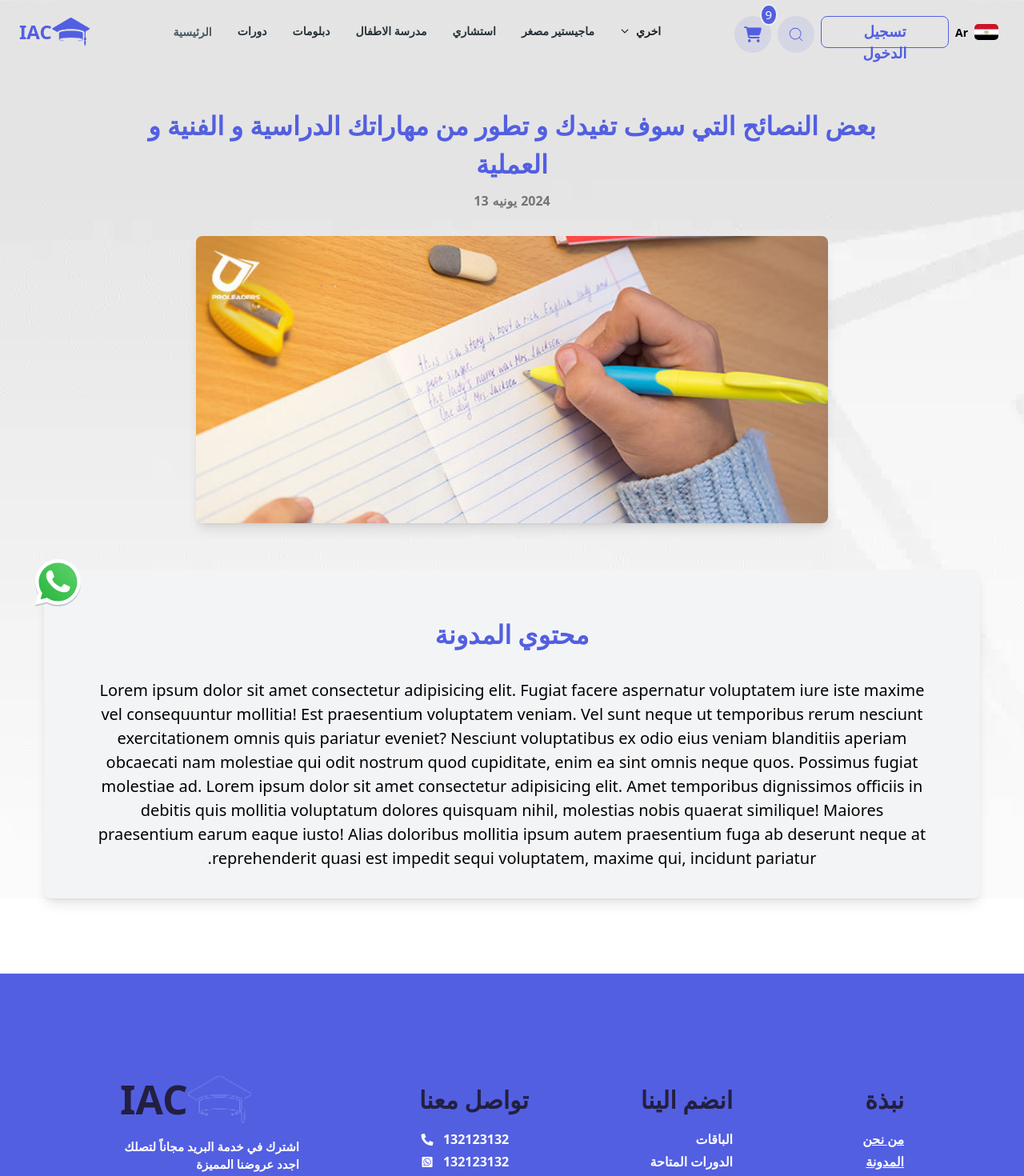
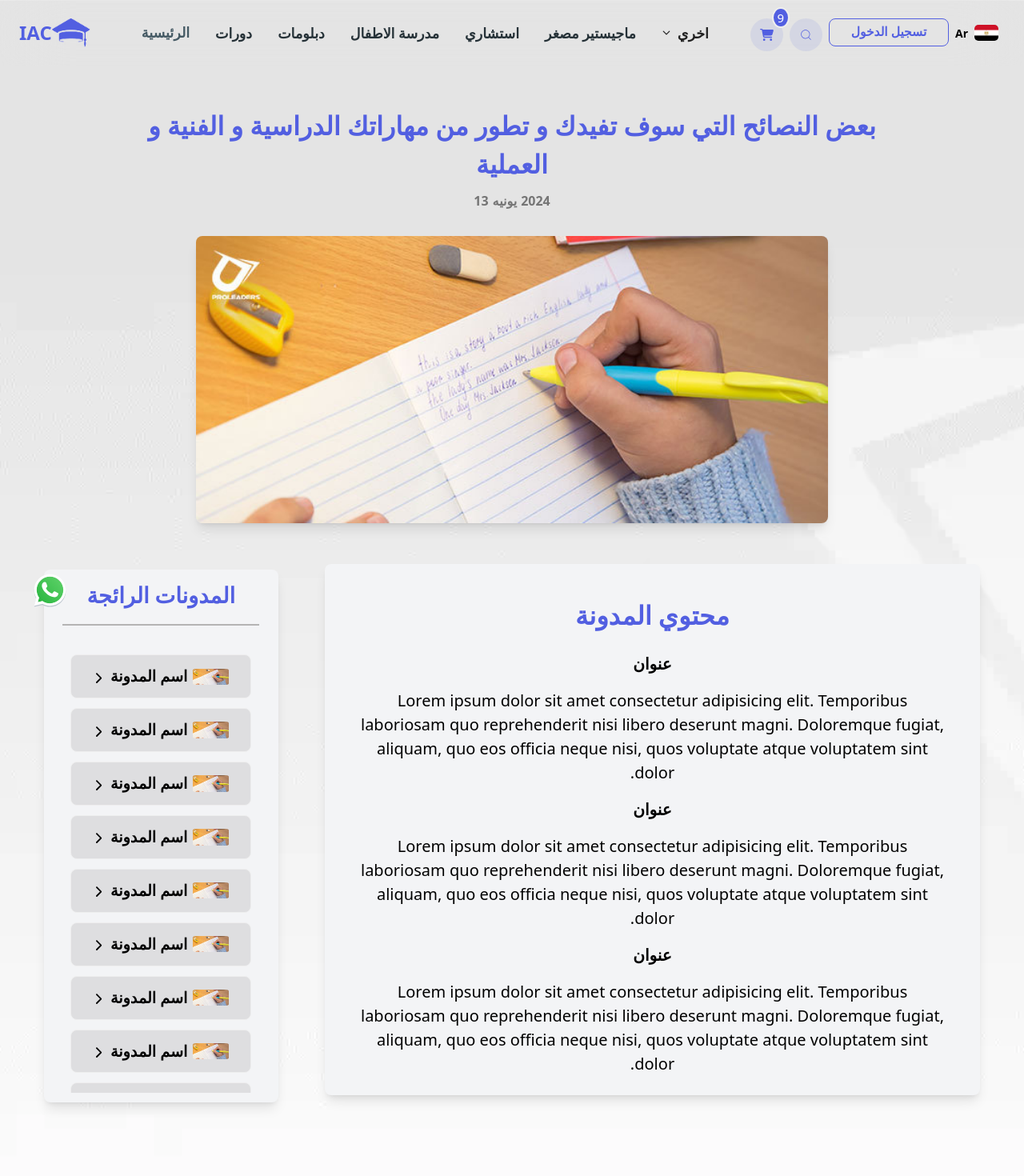
Before and after one commit to AEbdoRohman/Learning-System, a React (Vite) app: page /blog in a window 1280 px wide. Shown: the top 1470 px of the page at 80% size. Built offline with nearby package versions, Linux system fonts and the light colour scheme.

Commit message:
blogSidebar and some updates

```diff
--- a/src/components/auth/Login.jsx
+++ b/src/components/auth/Login.jsx
@@ -1,5 +1,7 @@
+import { useTranslation } from "react-i18next";
 import { Link } from "react-router-dom";
 const Login = () => {
+  const{t} = useTranslation();
   return (
     <section className="fixed top-0 left-0  w-full h-[100vh]  bg-black bg-opacity-50 z-[100] mt-[0px] flex items-center justify-center">
       <div className="p-4 w-[500px] mx-[20px] h-[513px] bg-white rounded-[30px]">
--- a/src/components/home/BLogHome.jsx
+++ b/src/components/home/BLogHome.jsx
@@ -1,10 +1,10 @@
-import React from 'react'
+import React from "react";
 import { IoIosArrowBack } from "react-icons/io";
 import { Link } from "react-router-dom";
 const BLogHome = () => {
   return (
     <section>
-        <div className='container mx-auto' >
+      <div className="container mx-auto">
         <div className="flex items-center justify-between p-3 border-[1px] border-mainColor border-dashed">
           <Link to="/blog" className="flex items-center text-[1.2rem]">
             <IoIosArrowBack size={22} className="text-blue-700 mt-1" />
@@ -12,31 +12,60 @@ const BLogHome = () => {
           </Link>
           <h3 className="text-[1.2rem] font-bold">اقرأ في المدونة</h3>
         </div>
-            <div className='mt-[2.5rem] grid grid-cols-1 md:grid-cols-2 lg:grid-cols-3 place-items-center gap-[1.5rem]'>
-                <Link to={'/blog'} className='rounded-lg cursor-pointer w-[85%] relative transition-all duration-300 group'>
-                    <img src="/src/assets/images/modawana.jpg" className='rounded-lg w-100' alt="" />
-                    <div className='absolute bg-black bg-opacity-50 w-[100%] h-[100%] top-0 left-0 rounded-lg flex items-center justify-center text-white text-center p-[5%] opacity-0 transition-all duration-300 group-hover:opacity-100'>
-                        <div className='border-[1px] border-white w-[100%] h-[100%] font-semibold flex items-center justify-center rounded-lg'>بعض النصائح التي سوف تفيدك و تطور من مهاراتك الدراسية و الفنية و العملية </div>
+        <div className="mt-[2.5rem] grid grid-cols-1 md:grid-cols-2 lg:grid-cols-3 place-items-center gap-[1rem]">
+          <Link
+            to={"/blog"}
+            className="rounded-lg cursor-pointer w-[90%] relative transition-all duration-700 group overflow-hidden"
+          >
+            <img
+              src="/src/assets/images/modawana.jpg"
+              className="rounded-lg w-full transform transition-transform duration-700 group-hover:scale-110 group-hover:rotate-3"
+              alt=""
+            />
+            <div className="absolute bg-black bg-opacity-50 w-[100%] h-[100%] top-0 left-0 rounded-lg flex items-center justify-center text-white text-center p-[5%] opacity-0 transform transition-all duration-700 group-hover:opacity-100 group-hover:scale-100 group-hover:translate-y-0">
+              <div className="border-[1px] border-white w-[100%] h-[100%] font-semibold flex items-center justify-center rounded-lg transform scale-90 group-hover:scale-100 transition-transform duration-700">
+                بعض النصائح التي سوف تفيدك و تطور من مهاراتك الدراسية و الفنية و
+                العملية
+              </div>
             </div>
           </Link>
 
-                <Link to={'/blog'} className='rounded-lg cursor-pointer w-[85%] relative transition-all duration-300 group'>
-                    <img src="/src/assets/images/modawana.jpg" className='rounded-lg w-100' alt="" />
-                    <div className='absolute bg-black bg-opacity-50 w-[100%] h-[100%] top-0 left-0 rounded-lg flex items-center justify-center text-white text-center p-[5%] opacity-0 transition-all duration-300 group-hover:opacity-100'>
-                    <div className='border-[1px] border-white w-[100%] h-[100%] font-semibold flex items-center justify-center rounded-lg'>بعض النصائح التي سوف تفيدك و تطور من مهاراتك الدراسية و الفنية و العملية </div>
+          <Link
+            to={"/blog"}
+            className="rounded-lg cursor-pointer w-[90%] relative transition-all duration-1000 group overflow-hidden"
+          >
+            <img
+              src="/src/assets/images/modawana.jpg"
+              className="rounded-lg w-full transform transition-transform duration-1000 group-hover:scale-110 group-hover:rotate-3"
+              alt=""
+            />
+            <div className="absolute bg-black bg-opacity-50 w-[100%] h-[100%] top-0 left-0 rounded-lg flex items-center justify-center text-white text-center p-[5%] opacity-0 transform transition-all duration-700 group-hover:opacity-100 group-hover:scale-100 group-hover:translate-y-0">
+              <div className="border-[1px] border-white w-[100%] h-[100%] font-semibold flex items-center justify-center rounded-lg transform scale-90 group-hover:scale-100 transition-transform duration-700">
+                بعض النصائح التي سوف تفيدك و تطور من مهاراتك الدراسية و الفنية و
+                العملية
+              </div>
             </div>
           </Link>
-
-                <Link to={'/blog'} className='rounded-lg cursor-pointer w-[85%] relative transition-all duration-300 group'>
-                    <img src="/src/assets/images/modawana.jpg" className='rounded-lg w-100' alt="" />
-                    <div className=' absolute bg-black bg-opacity-50 w-[100%] h-[100%] top-0 left-0 rounded-lg flex items-center justify-center text-white text-center p-[5%] opacity-0 transition-all duration-300 group-hover:opacity-100'>
-                    <div className='border-[1px] border-white w-[100%] h-[100%] font-semibold flex items-center justify-center rounded-lg'>بعض النصائح التي سوف تفيدك و تطور من مهاراتك الدراسية و الفنية و العملية </div>
+          <Link
+            to={"/blog"}
+            className="rounded-lg cursor-pointer w-[90%] relative transition-all duration-1000 group overflow-hidden"
+          >
+            <img
+              src="/src/assets/images/modawana.jpg"
+              className="rounded-lg w-full transform transition-transform duration-1000 group-hover:scale-110 group-hover:rotate-3"
+              alt=""
+            />
+            <div className="absolute bg-black bg-opacity-50 w-[100%] h-[100%] top-0 left-0 rounded-lg flex items-center justify-center text-white text-center p-[5%] opacity-0 transform transition-all duration-700 group-hover:opacity-100 group-hover:scale-100 group-hover:translate-y-0">
+              <div className="border-[1px] border-white w-[100%] h-[100%] font-semibold flex items-center justify-center rounded-lg transform scale-90 group-hover:scale-100 transition-transform duration-700">
+                بعض النصائح التي سوف تفيدك و تطور من مهاراتك الدراسية و الفنية و
+                العملية
+              </div>
             </div>
           </Link>
         </div>
       </div>
     </section>
-  )
-}
+  );
+};
 
-export default BLogHome
+export default BLogHome;
--- a/src/components/home/WhatsAppIcon.jsx
+++ b/src/components/home/WhatsAppIcon.jsx
@@ -2,7 +2,7 @@ import { Link } from "react-router-dom";
 
 const WhatsAppIcon = () => {
   return (
-    <div className="fixed  bottom-[30px] left-[30px] z-[100] w-[50px] h-[50px] md:bottom-[40px] md:left-[40px] md:z-[100] md:w-[65px] md:h-[65px] md: cursor-pointer">
+    <div className="fixed  bottom-[30px] left-[30px] z-[100] w-[35px] h-[35px] md:bottom-[40px] md:left-[40px] md:z-[100] md:w-[45px] md:h-[45px] md: cursor-pointer">
       <Link
         to="https://wa.me/pnoneNumber?text=التواصل%20مع%20IAC."
         target="_blank"
--- a/src/pages/BlogPage.jsx
+++ b/src/pages/BlogPage.jsx
@@ -1,25 +1,90 @@
-import React from 'react'
+import React from "react";
+import { IoIosArrowForward } from "react-icons/io";
+
 
 const BlogPage = () => {
   return (
     <section>
-        <div className='min-h-[100vh] bg-[url("/src/assets/images/background.png")] bg-cover bg-center'>
-                <div className='pt-[4.8rem] container '>
-                    <div className='flex items-center flex-col justify-center px-[5%] py-[3%]'>
-                        <h1 className='block text-[2rem] font-[700] text-mainColor px-[5%] mt-[2%] text-center'>بعض النصائح التي سوف تفيدك و تطور من مهاراتك الدراسية و الفنية و العملية </h1>
-                        <div className=' mt-[1%] text-gray-600 font-semibold flex'><p>2024</p><p className='px-[5px]'>يونيه</p><p>13</p></div>
-                        <img src="/src/assets/images/modawana.jpg" alt="image" className='shadow-lg mt-[3%] w-[75%] rounded-lg'  />
-                    </div>
+      <div className='min-h-[100vh] bg-[url("/src/assets/images/background.png")] bg-cover bg-center '>
+        <div className="py-[4.8rem] container ">
+          <div className=" flex items-center flex-col justify-center px-[5%] py-[3%]">
+            <h1 className="block text-[2rem] font-[700] text-mainColor px-[5%] mt-[2%] text-center">
+              بعض النصائح التي سوف تفيدك و تطور من مهاراتك الدراسية و الفنية و
+              العملية{" "}
+            </h1>
+            <div className=" mt-[1%] text-gray-600 font-semibold flex">
+              <p>2024</p>
+              <p className="px-[5px]">يونيه</p>
+              <p>13</p>
+            </div>
+            <img
+              src="/src/assets/images/modawana.jpg"
+              alt="image"
+              className="shadow-lg mt-[3%] w-[75%] rounded-lg"
+            />
+          </div>
 
-                    <div className='mt-[2%] mb-[8%] py-[3%] px-[5%] shadow-lg  bg-[#f3f4f6] rounded-lg text-[1.25rem] text-center'>
-                    <h1 className='block text-[2rem] font-[700] mb-[3%] text-mainColor px-[5%] mt-[2%] text-center'> محتوي المدونة </h1>
-                         Lorem ipsum dolor sit amet consectetur adipisicing elit. Fugiat facere aspernatur voluptatem iure iste maxime vel consequuntur mollitia! Est praesentium voluptatem veniam. Vel sunt neque ut temporibus rerum nesciunt exercitationem omnis quis pariatur eveniet? Nesciunt voluptatibus ex odio eius veniam blanditiis aperiam obcaecati nam molestiae qui odit nostrum quod cupiditate, enim ea sint omnis neque quos. Possimus fugiat molestiae ad.
-                        Lorem ipsum dolor sit amet consectetur adipisicing elit. Amet temporibus dignissimos officiis in debitis quis mollitia voluptatum dolores quisquam nihil, molestias nobis quaerat similique! Maiores praesentium earum eaque iusto! Alias doloribus mollitia ipsum autem praesentium fuga ab deserunt neque at reprehenderit quasi est impedit sequi voluptatem, maxime qui, incidunt pariatur.
-                    </div>
+          <div className="flex flex-col md:flex-row items-start justify-between">
+            <div className="w-[99%] md:w-[70%]">
+              <div className=" mt-[2%] mb-[8%] py-[3%] px-[5%] shadow-lg  bg-[#f3f4f6] rounded-lg text-[1.25rem] text-center">
+                <h1 className="block text-[2rem] font-[700] mb-[3%] text-mainColor px-[5%] mt-[2%] text-center">
+                  {" "}
+                  محتوي المدونة{" "}
+                </h1>
+                <div className="text-center">
+                  <h1 className="block my-[1rem] font-semibold">عنوان</h1>
+                  <p>
+                    Lorem ipsum dolor sit amet consectetur adipisicing elit.
+                    Temporibus laboriosam quo reprehenderit nisi libero deserunt
+                    magni. Doloremque fugiat, aliquam, quo eos officia neque
+                    nisi, quos voluptate atque voluptatem sint dolor.
+                  </p>
                 </div>
+                <div className="text-center">
+                  <h1 className="block my-[1rem] font-semibold">عنوان</h1>
+                  <p>
+                    Lorem ipsum dolor sit amet consectetur adipisicing elit.
+                    Temporibus laboriosam quo reprehenderit nisi libero deserunt
+                    magni. Doloremque fugiat, aliquam, quo eos officia neque
+                    nisi, quos voluptate atque voluptatem sint dolor.
+                  </p>
+                </div>
+                <div className="text-center">
+                  <h1 className="block my-[1rem] font-semibold">عنوان</h1>
+                  <p>
+                    Lorem ipsum dolor sit amet consectetur adipisicing elit.
+                    Temporibus laboriosam quo reprehenderit nisi libero deserunt
+                    magni. Doloremque fugiat, aliquam, quo eos officia neque
+                    nisi, quos voluptate atque voluptatem sint dolor.
+                  </p>
+                </div>
+              </div>
+            </div>
+
+            <div className="w-[99%] md:w-[25%] mt-[2%] mb-[8%] py-[1%] px-[2%] shadow-lg  bg-[#f3f4f6] rounded-lg text-[1.25rem] text-center">
+                <h1 className="block text-[1.7rem] font-[700] pb-[6%] mb-[10%] text-mainColor px-[1%] border-b-[2px] border-[#b4b4b4] text-center">المدونات الرائجة</h1>
+                <div className="h-[70vh] overflow-auto px-[1%]">
+                <div className="flex items-center justify-center my-[5%] text-[1.2rem] mx-[3%] py-[5%] bg-[#dedee0] font-semibold cursor-pointer hover:text-mainColor hover:border-[1px] hover:border-mainColor rounded-lg border-[1px] border-inherit  transition-all duration-200"> <img src="/src/assets/images/modawana.jpg" className="w-[20%] mx-[3%] rounded-[10%]" alt="" /> اسم المدونة  <IoIosArrowForward className="mt-[1.5%] mx-[2%]"/></div>
+                <div className="flex items-center justify-center my-[5%] text-[1.2rem] mx-[3%] py-[5%] bg-[#dedee0] font-semibold cursor-pointer hover:text-mainColor hover:border-[1px] hover:border-mainColor rounded-lg border-[1px] border-inherit transition-all duration-200"> <img src="/src/assets/images/modawana.jpg" className="w-[20%] mx-[3%] rounded-[10%]" alt="" /> اسم المدونة  <IoIosArrowForward className="mt-[1.5%] mx-[2%]"/></div>
+                <div className="flex items-center justify-center my-[5%] text-[1.2rem] mx-[3%] py-[5%] bg-[#dedee0] font-semibold cursor-pointer hover:text-mainColor hover:border-[1px] hover:border-mainColor rounded-lg border-[1px] border-inherit transition-all duration-200"> <img src="/src/assets/images/modawana.jpg" className="w-[20%] mx-[3%] rounded-[10%]" alt="" /> اسم المدونة  <IoIosArrowForward className="mt-[1.5%] mx-[2%]"/></div>
+                <div className="flex items-center justify-center my-[5%] text-[1.2rem] mx-[3%] py-[5%] bg-[#dedee0] font-semibold cursor-pointer hover:text-mainColor hover:border-[1px] hover:border-mainColor rounded-lg border-[1px] border-inherit transition-all duration-200"> <img src="/src/assets/images/modawana.jpg" className="w-[20%] mx-[3%] rounded-[10%]" alt="" /> اسم المدونة  <IoIosArrowForward className="mt-[1.5%] mx-[2%]"/></div>
+                <div className="flex items-center justify-center my-[5%] text-[1.2rem] mx-[3%] py-[5%] bg-[#dedee0] font-semibold cursor-pointer hover:text-mainColor hover:border-[1px] hover:border-mainColor rounded-lg border-[1px] border-inherit transition-all duration-200"> <img src="/src/assets/images/modawana.jpg" className="w-[20%] mx-[3%] rounded-[10%]" alt="" /> اسم المدونة  <IoIosArrowForward className="mt-[1.5%] mx-[2%]"/></div>
+                <div className="flex items-center justify-center my-[5%] text-[1.2rem] mx-[3%] py-[5%] bg-[#dedee0] font-semibold cursor-pointer hover:text-mainColor hover:border-[1px] hover:border-mainColor rounded-lg border-[1px] border-inherit transition-all duration-200"> <img src="/src/assets/images/modawana.jpg" className="w-[20%] mx-[3%] rounded-[10%]" alt="" /> اسم المدونة  <IoIosArrowForward className="mt-[1.5%] mx-[2%]"/></div>
+                <div className="flex items-center justify-center my-[5%] text-[1.2rem] mx-[3%] py-[5%] bg-[#dedee0] font-semibold cursor-pointer hover:text-mainColor hover:border-[1px] hover:border-mainColor rounded-lg border-[1px] border-inherit transition-all duration-200"> <img src="/src/assets/images/modawana.jpg" className="w-[20%] mx-[3%] rounded-[10%]" alt="" /> اسم المدونة  <IoIosArrowForward className="mt-[1.5%] mx-[2%]"/></div>
+                <div className="flex items-center justify-center my-[5%] text-[1.2rem] mx-[3%] py-[5%] bg-[#dedee0] font-semibold cursor-pointer hover:text-mainColor hover:border-[1px] hover:border-mainColor rounded-lg border-[1px] border-inherit transition-all duration-200"> <img src="/src/assets/images/modawana.jpg" className="w-[20%] mx-[3%] rounded-[10%]" alt="" /> اسم المدونة  <IoIosArrowForward className="mt-[1.5%] mx-[2%]"/></div>
+                <div className="flex items-center justify-center my-[5%] text-[1.2rem] mx-[3%] py-[5%] bg-[#dedee0] font-semibold cursor-pointer hover:text-mainColor hover:border-[1px] hover:border-mainColor rounded-lg border-[1px] border-inherit transition-all duration-200"> <img src="/src/assets/images/modawana.jpg" className="w-[20%] mx-[3%] rounded-[10%]" alt="" /> اسم المدونة  <IoIosArrowForward className="mt-[1.5%] mx-[2%]"/></div>
+                <div className="flex items-center justify-center my-[5%] text-[1.2rem] mx-[3%] py-[5%] bg-[#dedee0] font-semibold cursor-pointer hover:text-mainColor hover:border-[1px] hover:border-mainColor rounded-lg border-[1px] border-inherit transition-all duration-200"> <img src="/src/assets/images/modawana.jpg" className="w-[20%] mx-[3%] rounded-[10%]" alt="" /> اسم المدونة  <IoIosArrowForward className="mt-[1.5%] mx-[2%]"/></div>
+                <div className="flex items-center justify-center my-[5%] text-[1.2rem] mx-[3%] py-[5%] bg-[#dedee0] font-semibold cursor-pointer hover:text-mainColor hover:border-[1px] hover:border-mainColor rounded-lg border-[1px] border-inherit transition-all duration-200"> <img src="/src/assets/images/modawana.jpg" className="w-[20%] mx-[3%] rounded-[10%]" alt="" /> اسم المدونة  <IoIosArrowForward className="mt-[1.5%] mx-[2%]"/></div>
+                </div>
+            </div>
+
+
+          </div>
+
         </div>
+      </div>
     </section>
-  )
-}
+  );
+};
 
-export default BlogPage
+export default BlogPage;
--- a/src/shared/Header.jsx
+++ b/src/shared/Header.jsx
@@ -87,7 +87,7 @@ function NavListMenu() {
         <MenuHandler>
           <Typography as="div" variant="small" className="font-medium">
             <ListItem
-              className="flex items-center gap-2 py-2 pr-4 text-gray-900 text-[14px] font-semibold justify-center text-center hover:text-pColor hover:bg-opacity-0"
+              className="flex items-center gap-2 py-2 pr-4 text-gray-900 text-[17.5px] font-semibold justify-center text-center hover:text-pColor hover:bg-opacity-0"
               selected={isMenuOpen || isMobileMenuOpen}
               onClick={() => setIsMobileMenuOpen((cur) => !cur)}
             >
@@ -131,7 +131,7 @@ function NavList() {
         color="blue-gray"
         className=""
       >
-        <ListItem className="flex items-center gap-2 py-2 pr-4 text-[14px] font-semibold hover:text-pColor hover:bg-opacity-0">
+        <ListItem className="flex items-center gap-2 py-2 pr-4 text-[17.5px] font-semibold hover:text-pColor hover:bg-opacity-0">
           ماجيستير مصغر
         </ListItem>
       </Typography>
@@ -142,7 +142,7 @@ function NavList() {
         color="blue-gray"
         className=""
       >
-        <ListItem className="flex items-center gap-2 py-2 pr-4 text-[14px] font-semibold hover:text-pColor hover:bg-opacity-0">
+        <ListItem className="flex items-center gap-2 py-2 pr-4 text-[17.5px] font-semibold hover:text-pColor hover:bg-opacity-0">
           استشاري
         </ListItem>
       </Typography>
@@ -153,7 +153,7 @@ function NavList() {
         color="blue-gray"
         className=""
       >
-        <ListItem className="flex items-center gap-2 py-2 pr-4 text-[14px] font-semibold hover:text-pColor hover:bg-opacity-0">
+        <ListItem className="flex items-center gap-2 py-2 pr-4 text-[17.5px] font-semibold hover:text-pColor hover:bg-opacity-0">
           مدرسة الاطفال
         </ListItem>
       </Typography>
@@ -164,7 +164,7 @@ function NavList() {
         color="blue-gray"
         className=""
       >
-        <ListItem className="flex items-center gap-2 py-2 pr-4 text-[14px] font-semibold  hover:text-pColor hover:bg-opacity-0">
+        <ListItem className="flex items-center gap-2 py-2 pr-4 text-[17.5px] font-semibold  hover:text-pColor hover:bg-opacity-0">
           دبلومات
         </ListItem>
       </Typography>
@@ -175,14 +175,14 @@ function NavList() {
         color="blue-gray"
         className=""
       >
-        <ListItem className="flex items-center gap-2 py-2 pr-4 text-[14px] font-semibold hover:text-pColor hover:bg-opacity-0">
+        <ListItem className="flex items-center gap-2 py-2 pr-4 text-[17.5px] font-semibold hover:text-pColor hover:bg-opacity-0">
           دورات
         </ListItem>
       </Typography>
       <Link
         to={"/"}
       >
-        <ListItem className="flex items-center gap-2 py-2 pr-4  text-[14px] font-semibold hover:text-pColor hover:bg-opacity-0">
+        <ListItem className="flex items-center gap-2 py-2 pr-4  text-[17.5px] font-semibold hover:text-pColor hover:bg-opacity-0">
           الرئيسية
         </ListItem>
       </Link>
@@ -230,20 +230,20 @@ export default function Header() {
         <div className="hidden  lg:flex">
         <div className="flex items-center justify-center mx-[.5rem]"><LanguageSwitcher /></div>
           <Button
-            className="w-[160px] h-[40px] border-[1px] text-pColor mx-auto pt-[4px]  hover:bg-hoverColor hover:text-white bg-opacity-5 transition-all duration-500 border-pColor text-[18.5px]"
+            className="w-[150px] h-[35px] border-[1px] text-pColor mx-auto pt-[4px]  hover:bg-hoverColor hover:text-white bg-opacity-5 transition-all duration-500 border-pColor text-[15.5px]"
             variant="text"
           >
             <Link to={"/login"}> تسجيل الدخول</Link>
           </Button>
 
           <div className="bg-pColor bg-opacity-10 mx-2 mb-[-5px] text-pColor rounded-[50%] p-3 cursor-pointer">
-            <CiSearch className="text-[22px]" />
+            <CiSearch className="text-[17px]" />
           </div>
           <div className="bg-pColor bg-opacity-10 relative mb-[-5px] text-pColor rounded-[50%] p-3 cursor-pointer">
             <span className="absolute top-[-.9rem] z-[10] right-[-.5rem] text-[15px] border-2 text-white rounded-[50%] bg-pColor px-[.3rem]">
               9
             </span>
-            <FaCartShopping className="text-[22px]" />
+            <FaCartShopping className="text-[17px]" />
           </div>
 
         </div>
```
Also changed, not shown: src/components/home/SocialIcons.jsx (+5 -5 lines), src/pages/HomePage.jsx (+2 -5 lines). Lines whose indentation alone changed are shown as unchanged.
